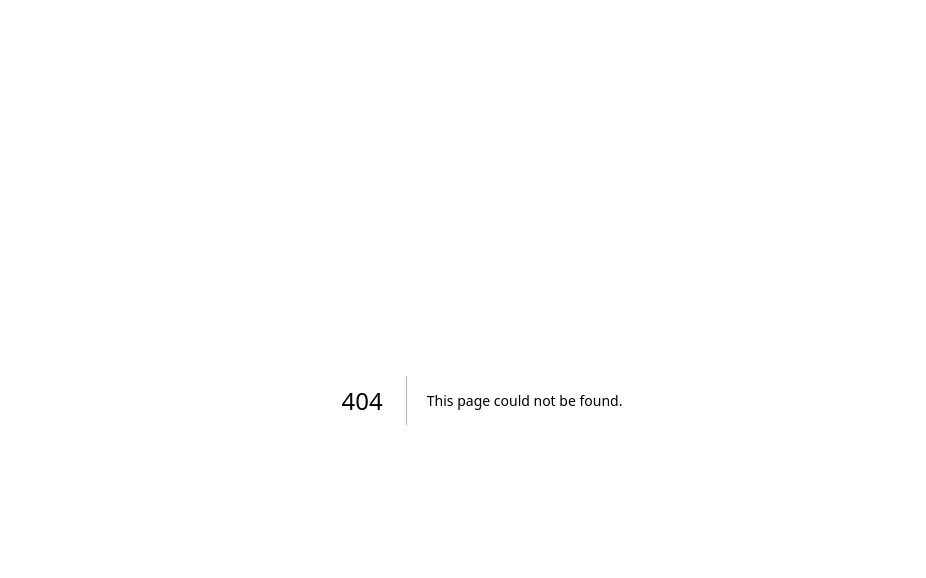
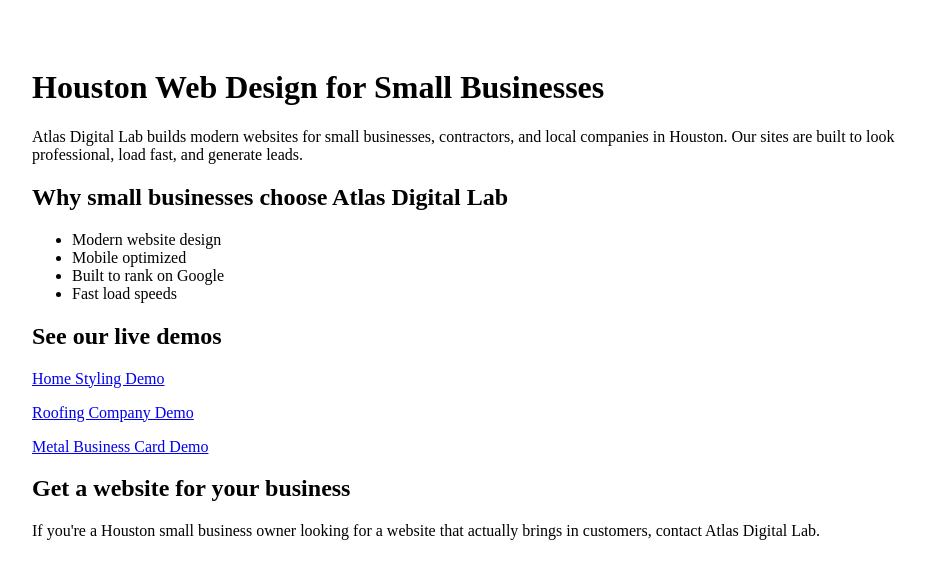
Before and after one commit to Paul4240/atlas-digital-lab, a Next.js app: page /houston-web-design in a window 1280 px wide. Before the commit this address had no page. Shown: the top 578 px of the page, without its empty margins (158-1084 px from the left). Built offline with nearby package versions, Linux system fonts and the light colour scheme.

Commit message:
add houston seo page

```diff
--- /dev/null
+++ b/app/houston-web-design/page.tsx
@@ -0,0 +1,43 @@
+export default function HoustonWebDesign() {
+  return (
+    <main style={{padding: "40px", maxWidth: "900px", margin: "auto"}}>
+      <h1>Houston Web Design for Small Businesses</h1>
+
+      <p>
+        Atlas Digital Lab builds modern websites for small businesses,
+        contractors, and local companies in Houston. Our sites are built
+        to look professional, load fast, and generate leads.
+      </p>
+
+      <h2>Why small businesses choose Atlas Digital Lab</h2>
+
+      <ul>
+        <li>Modern website design</li>
+        <li>Mobile optimized</li>
+        <li>Built to rank on Google</li>
+        <li>Fast load speeds</li>
+      </ul>
+
+      <h2>See our live demos</h2>
+
+      <p>
+        <a href="/demo/home-styling">Home Styling Demo</a>
+      </p>
+
+      <p>
+        <a href="/demo/roofing">Roofing Company Demo</a>
+      </p>
+
+      <p>
+        <a href="/demo/metal-cards">Metal Business Card Demo</a>
+      </p>
+
+      <h2>Get a website for your business</h2>
+
+      <p>
+        If you're a Houston small business owner looking for a website
+        that actually brings in customers, contact Atlas Digital Lab.
+      </p>
+    </main>
+  );
+}
```
